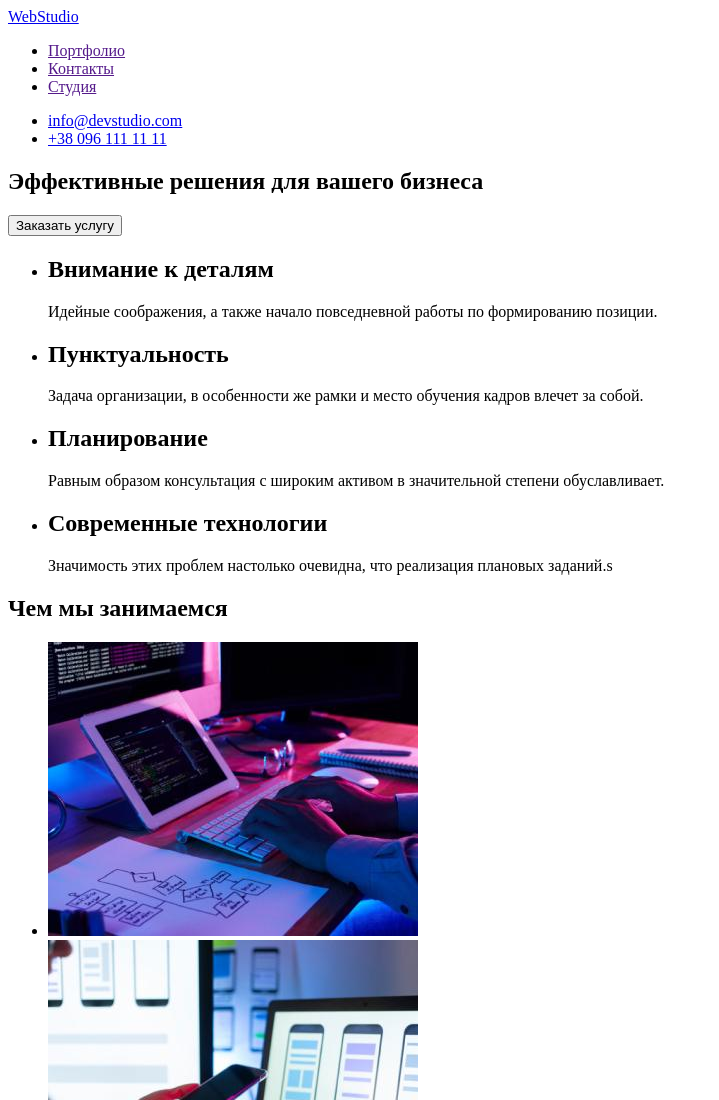
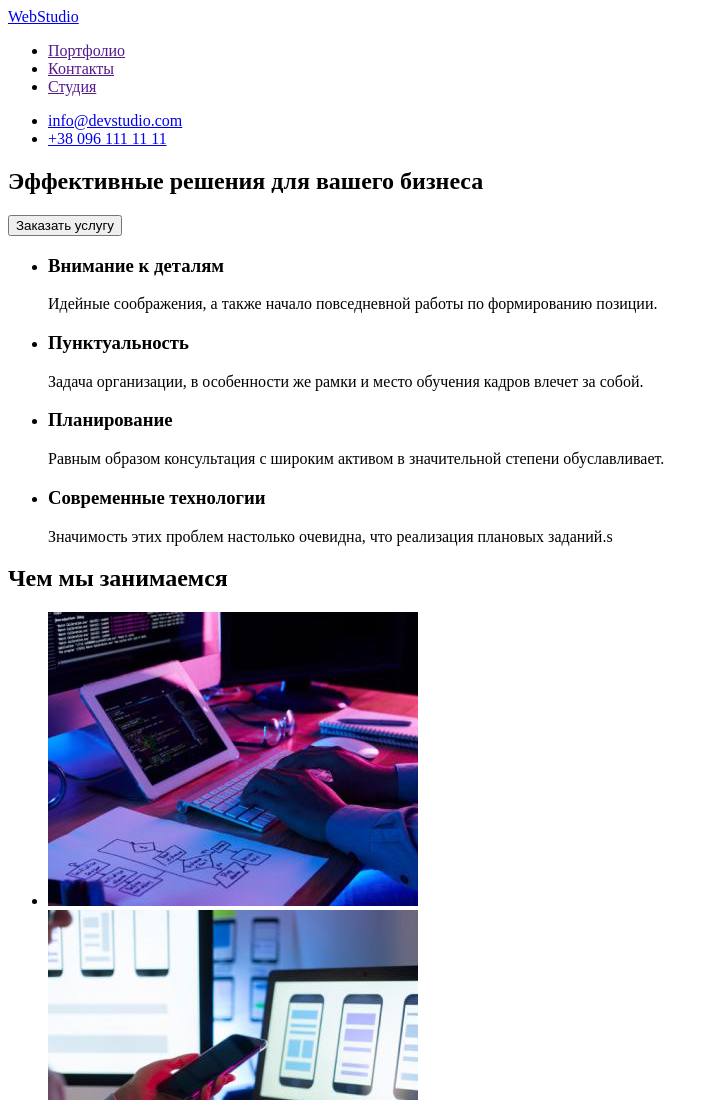
Before and after one commit to vla1975/goit-markup-hw-01, a plain HTML site: page index.html in a window 1280 px wide. Shown: the top 1100 px of the page, without its empty margins (0-719 px from the left). Drawn offline with Linux system fonts and the light colour scheme.

Commit message:
add section main

```diff
--- a/index.html
+++ b/index.html
@@ -21,38 +21,36 @@
         <li><a href="tel:+380961111111">+38 096 111 11 11</a></li>
       </ul>
     </header>
-    <div>
+    <main>
       <section>
         <h1>Эффективные решения для вашего бизнеса</h1>
         <button type="button">Заказать услугу</button>
       </section>
-    </div>
-    <main>
       <section>
         <ul>
           <li>
-            <h2>Внимание к деталям</h2>
+            <h3>Внимание к деталям</h3>
             <p>
               Идейные соображения, а также начало повседневной работы по
               формированию позиции.
             </p>
           </li>
           <li>
-            <h2>Пунктуальность</h2>
+            <h3>Пунктуальность</h3>
             <p>
               Задача организации, в особенности же рамки и место обучения кадров
               влечет за собой.
             </p>
           </li>
           <li>
-            <h2>Планирование</h2>
+            <h3>Планирование</h3>
             <p>
               Равным образом консультация с широким активом в значительной
               степени обуславливает.
             </p>
           </li>
           <li>
-            <h2>Современные технологии</h2>
+            <h3>Современные технологии</h3>
             <p>
               Значимость этих проблем настолько очевидна, что реализация
               плановых заданий.s
```
Also changed, not shown: 1 other file.
